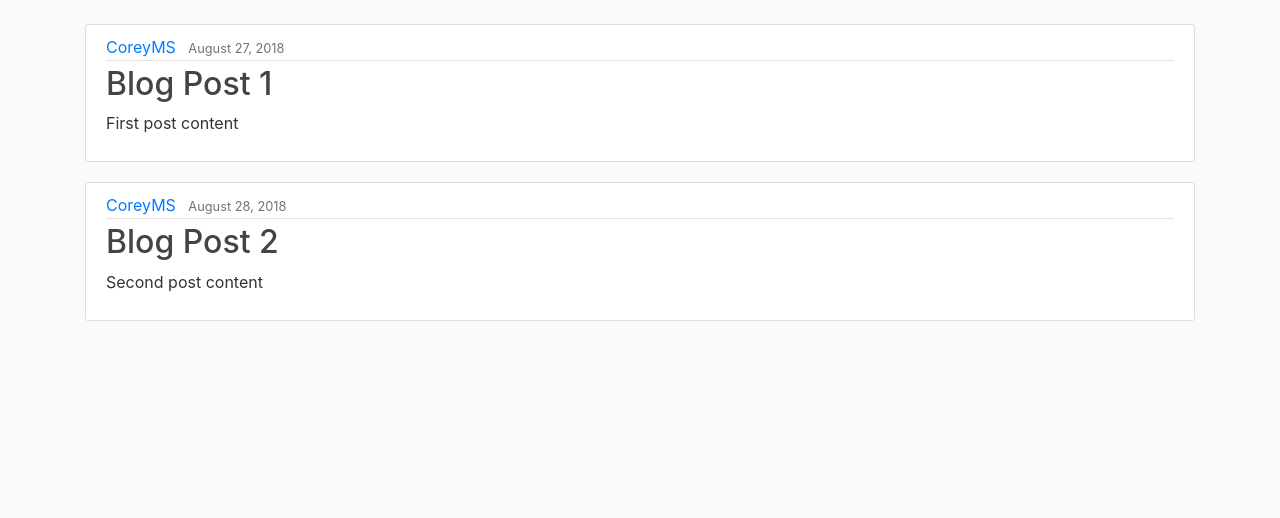
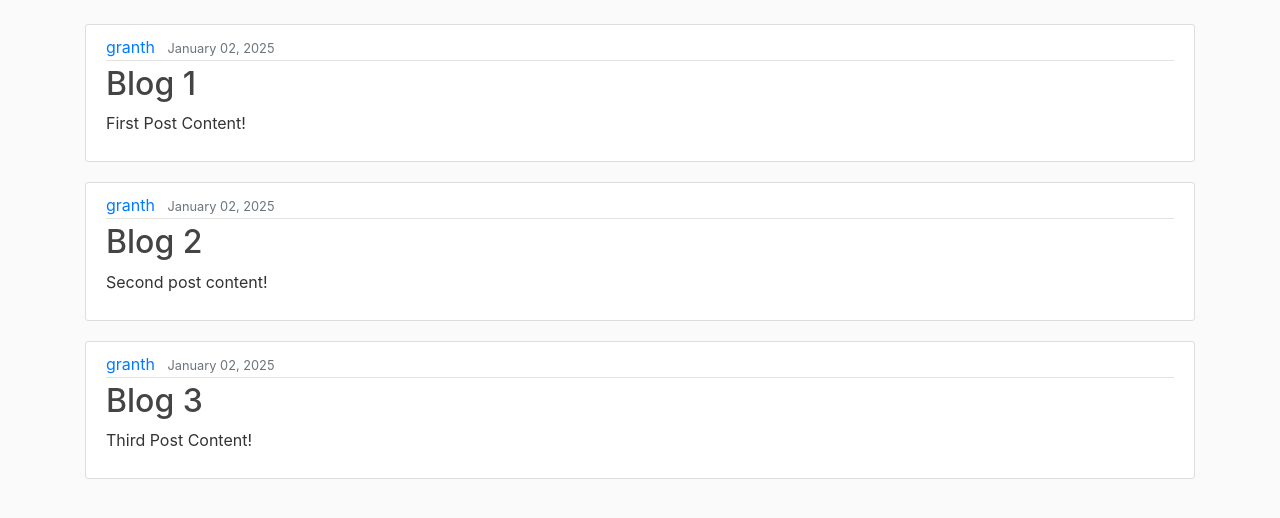
Before and after one commit to hey-granth/Django-Blog, a Django app: page / in a window 1280 px wide. Shown: the part 56-574 px from the top of the page. Run offline with Django 5.2, Linux system fonts and the light colour scheme; data comes from the database, SQL or seed files in the repository; both versions use the stored data as it was after the commit; some libraries are stand-ins or nearby versions.

Commit message:
fetched posts from db and fixed date format

```diff
--- a/blog/templates/blog/home.html
+++ b/blog/templates/blog/home.html
@@ -5,7 +5,8 @@
           <div class="media-body">
             <div class="article-metadata">
               <a class="mr-2" href="#">{{ post.author }}</a>
-              <small class="text-muted">{{ post.date_posted }}</small>
+              <small class="text-muted">{{ post.date_posted|date:"F d, Y" }}</small>
+{#                for docs, refer to `https://docs.djangoproject.com/en/2.0/ref/templates/builtins/#date`#}
             </div>
             <h2><a class="article-title" href="#">{{ post.title }}</a></h2>
             <p class="article-content">{{ post.content }}</p>
--- a/blog/views.py
+++ b/blog/views.py
@@ -1,24 +1,26 @@
 from django.shortcuts import render
 from django.http import HttpResponse
+from .models import Post
 
-posts = [
-    {
-        'author': 'CoreyMS',
-        'title': 'Blog Post 1',
-        'content': 'First post content',
-        'date_posted': 'August 27, 2018'
-    },
-    {
-        'author': 'CoreyMS',
-        'title': 'Blog Post 2',
-        'content': 'Second post content',
-        'date_posted': 'August 28, 2018'
-    }
-]
+
+# posts = [
+#     {
+#         'author': 'CoreyMS',
+#         'title': 'Blog Post 1',
+#         'content': 'First post content',
+#         'date_posted': 'August 27, 2018'
+#     },
+#     {
+#         'author': 'CoreyMS',
+#         'title': 'Blog Post 2',
+#         'content': 'Second post content',
+#         'date_posted': 'August 28, 2018'
+#     }
+# ]
 
 def home(request):
     context = {
-        'posts': posts
+        'posts': Post.objects.all()
     }
     return render(request, 'blog/home.html', context)
 
```
Also changed, not shown: db.sqlite3.
